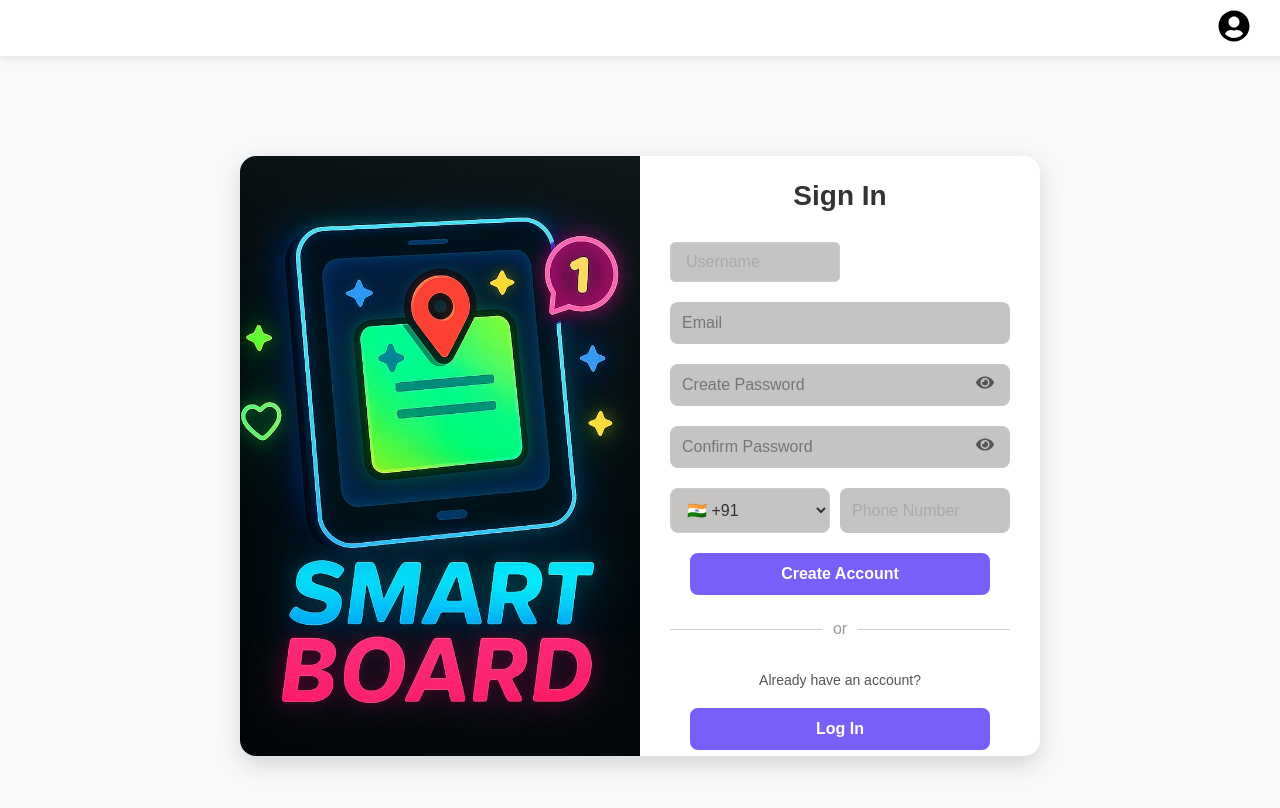
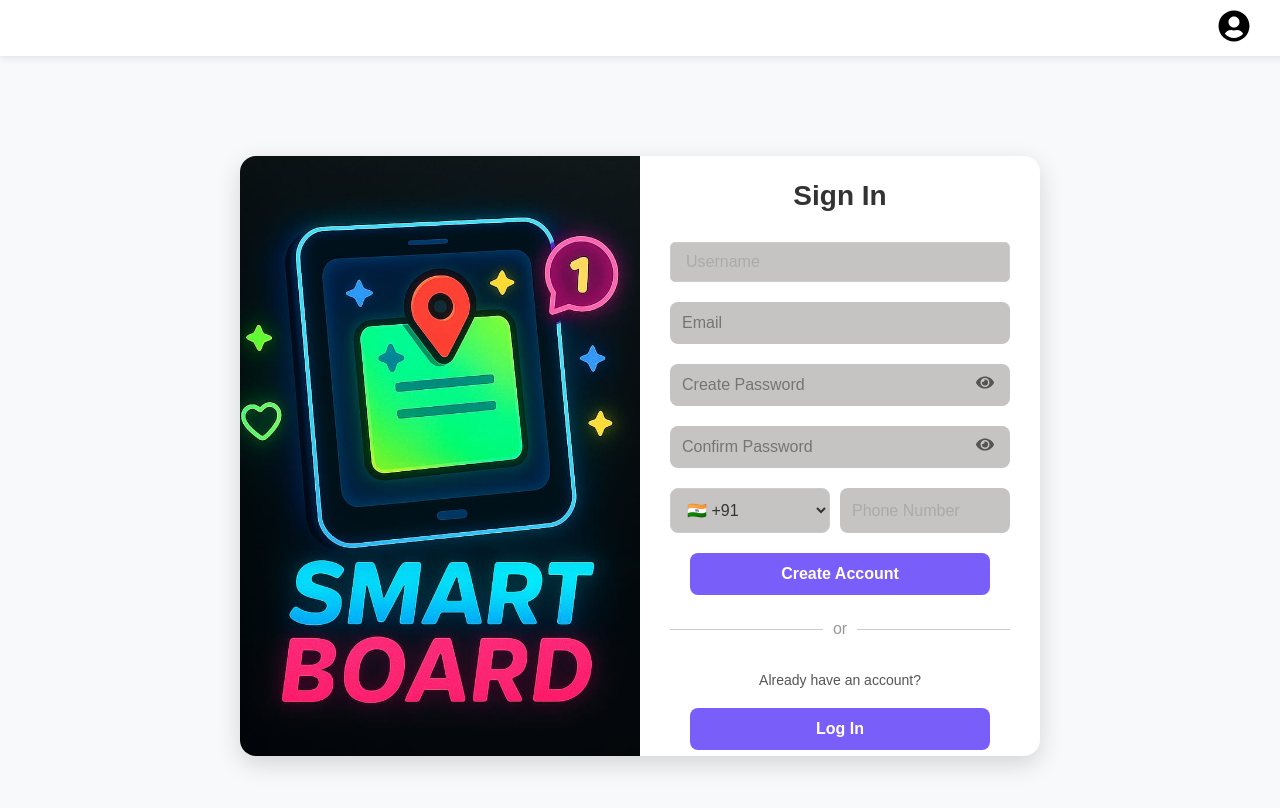
Before and after one commit to PAVANI2511/NoticeBoard, a React (Create React App) app: page /signin in a window 1280 px wide. Shown: the top 808 px of the page. Built offline with nearby package versions, Linux system fonts and the light colour scheme.

Commit message:
update components

```diff
--- a/src/components/SignIn.css
+++ b/src/components/SignIn.css
@@ -86,7 +86,17 @@ body {
   margin-bottom: 20px;
   text-align: center;
 }
+.input-username{
+  width: 100%;
+  padding: 12px;
+  margin: 10px 0;
+  border-radius: 8px;
+  border: none;
+  background-color: #c6c3c3;
+  font-size: 16px;
+  box-sizing: border-box;
 
+}
 .input-field,
 .phone-number-input,
 .country-select {
--- a/src/components/SignIn.js
+++ b/src/components/SignIn.js
@@ -189,7 +189,7 @@ function SignIn() {
             <h2 className="login-title">Sign In</h2>
 
             <form onSubmit={handleSubmit}>
-              <input type="text" name="username" placeholder="Username" value={form.username} onChange={handleChange} className="input-field" />
+              <input type="text" name="username" placeholder="Username" value={form.username} onChange={handleChange} className="input-username" />
               {fieldMessages.username && (
                 <p className={`live-message-text ${isLiveValid.username ? 'valid' : 'invalid'}`}>
                   {isLiveValid.username ? <FaCheckCircle /> : <FaTimesCircle />} {fieldMessages.username}
--- a/src/components/StudentList.css
+++ b/src/components/StudentList.css
@@ -65,7 +65,7 @@ input[type="text"] {
   padding: 10px 15px;
   border: 1px solid #ccc;
   border-radius: 5px;
-  width: 50%;
+  width: 100%;
   box-sizing: border-box;
 }
 
```
